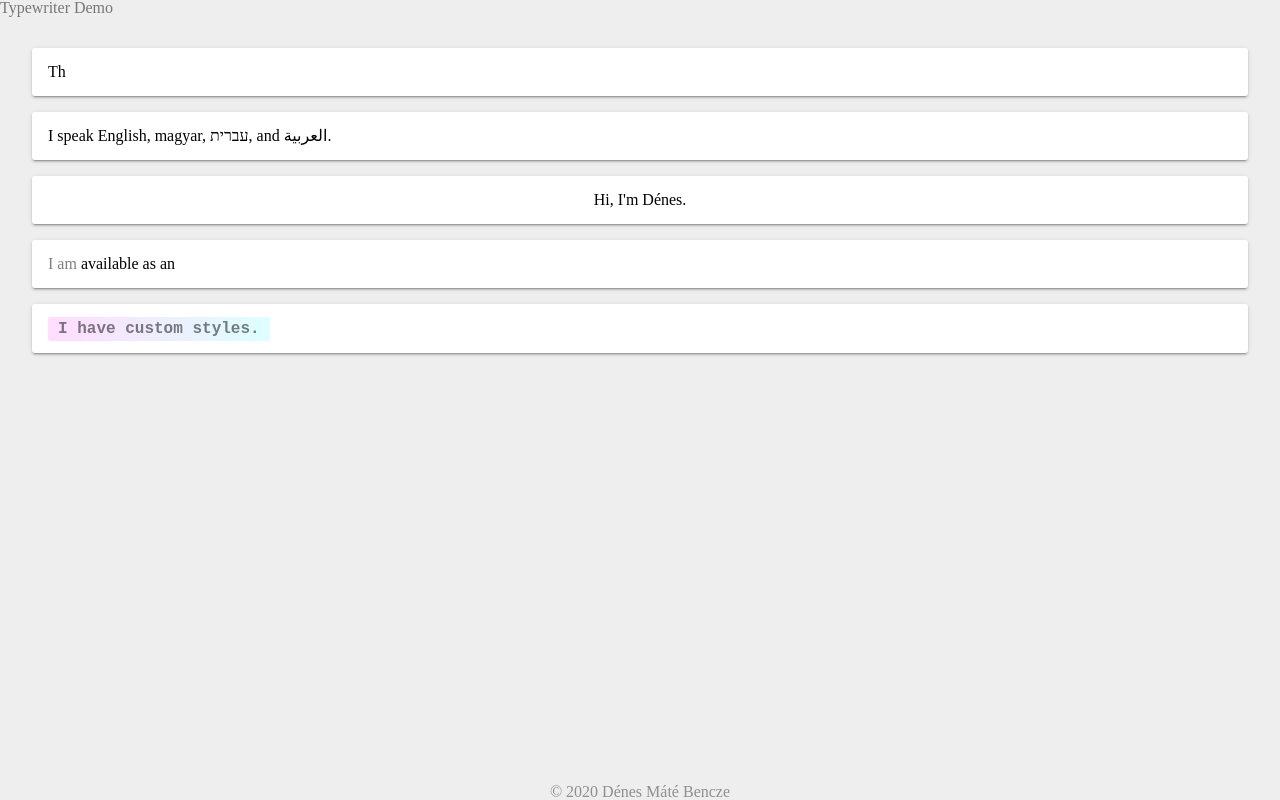
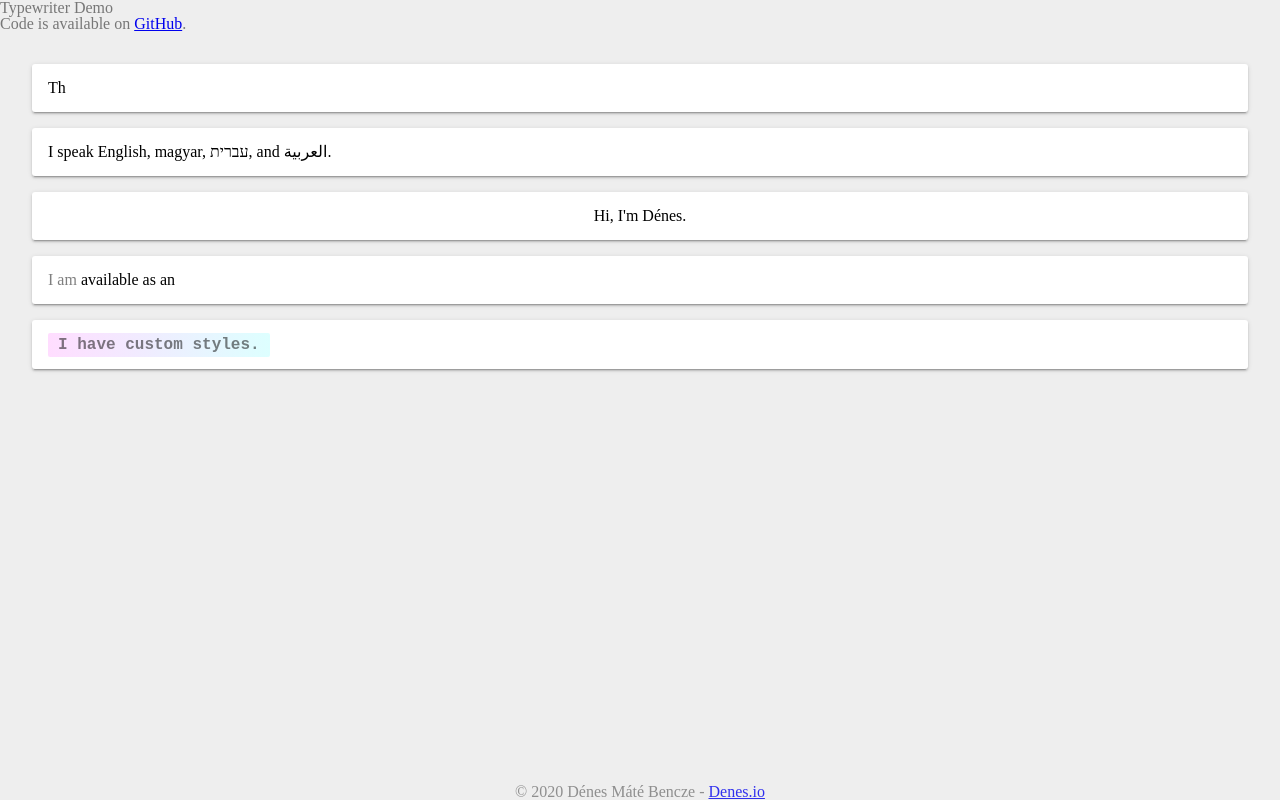
Before and after one commit to denesmb/typewriter, a website built with Parcel: page index.html in a window 1280 px wide. Built offline with nearby package versions, Linux system fonts and the light colour scheme.

Commit message:
Change to Parcel bundler

```diff
--- a/index.html
+++ b/index.html
@@ -5,8 +5,7 @@
     <meta charset="utf-8" />
     <title>Typewriter Demo</title>
     <link rel="stylesheet" href="./reset.css" />
-    <script type="module" src="./lit-typewriter.js"></script>
-    <script type="module" src="./demo.js"></script>
+    <script type="module" src="./src/demo.ts"></script>
     <style>
       * {
         box-sizing: border-box;
@@ -43,6 +42,7 @@
       h1 {
         font-size: 2em;
         font-weight: bold;
+        margin-bottom: 0.5em;
       }
 
       .demo,
@@ -82,6 +82,10 @@
   <body>
     <header>
       <h1>Typewriter Demo</h1>
+      <p>
+        Code is available on
+        <a href="https://github.com/d-nash/typewriter">GitHub</a>.
+      </p>
     </header>
     <main>
       <lit-demo></lit-demo>
@@ -93,6 +97,8 @@
         ></lit-typewriter>
       </div>
     </main>
-    <footer>&copy; 2020 Dénes Máté Bencze</footer>
+    <footer>
+      &copy; 2020 Dénes Máté Bencze - <a href="https://denes.io/">Denes.io</a>
+    </footer>
   </body>
 </html>
```
Also changed, not shown: package.json (+4 -3 lines), 2 other files.
